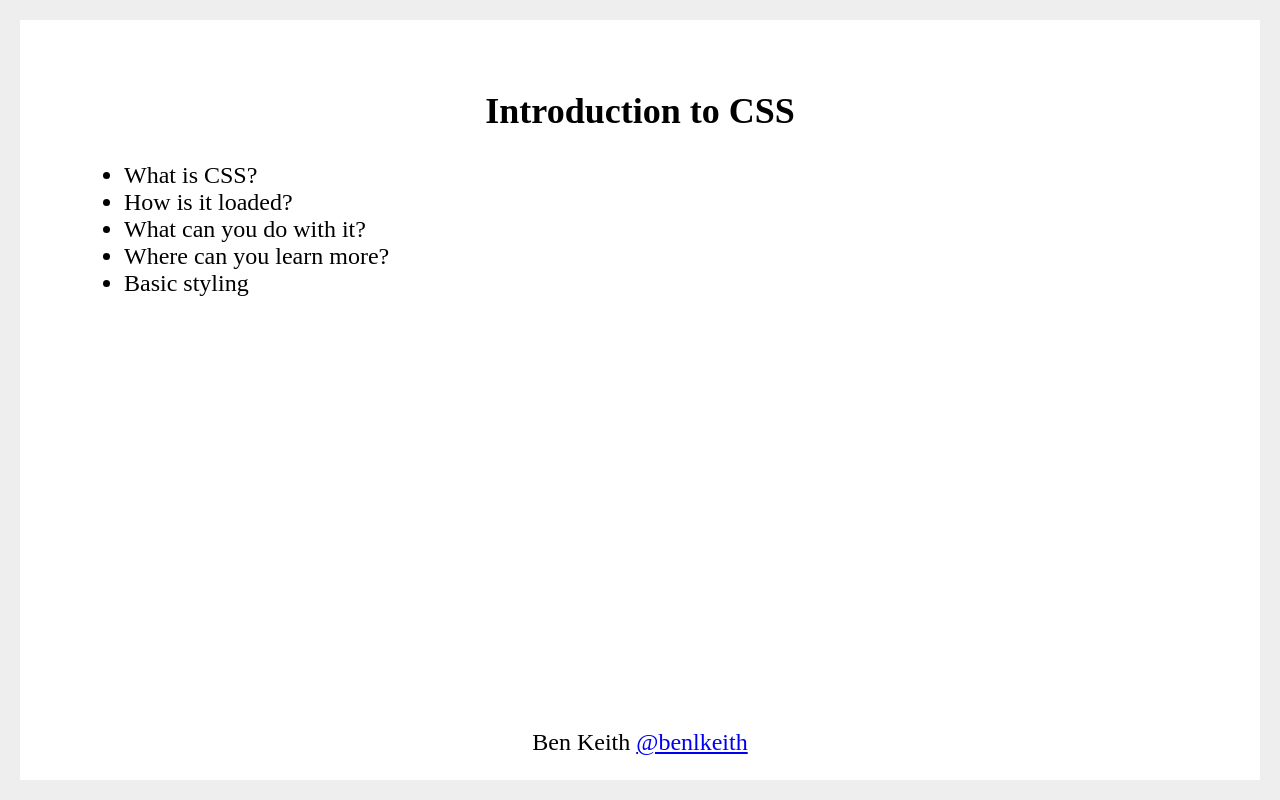
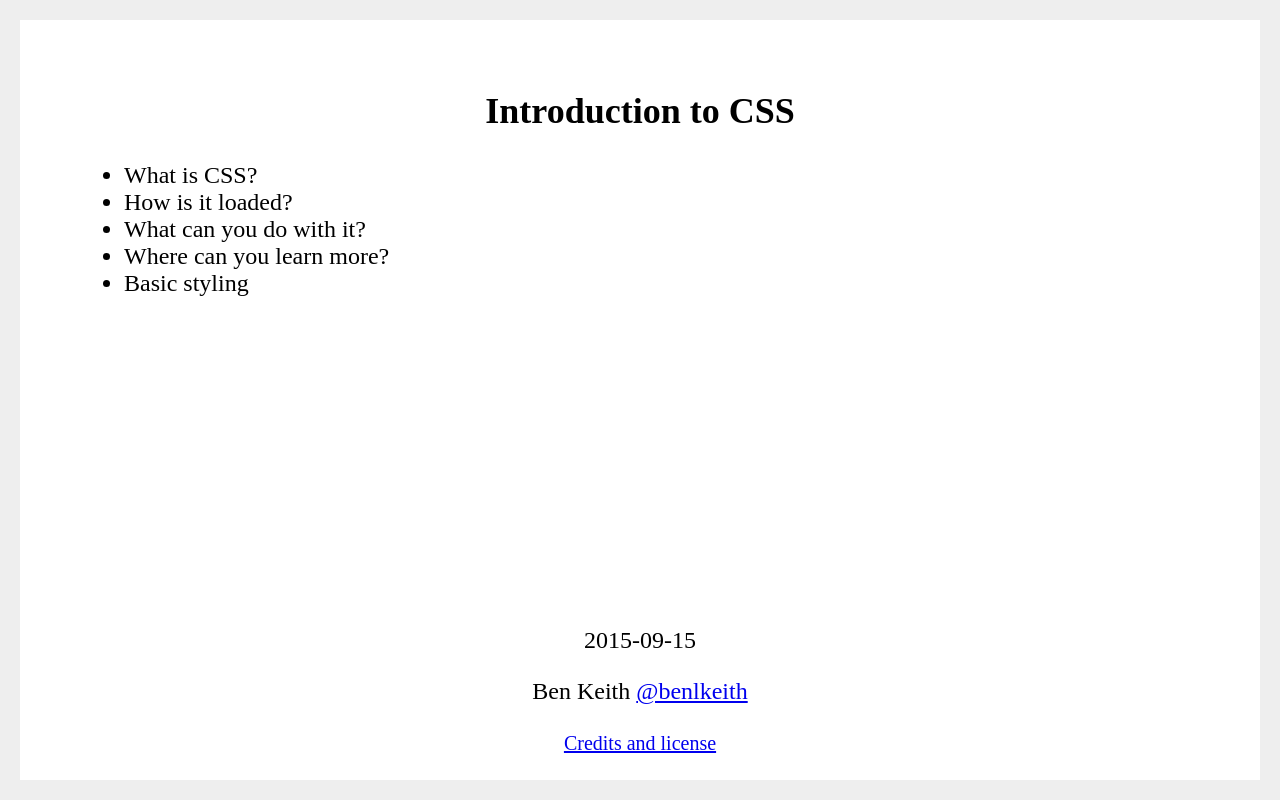
Before and after one commit to benlk/cwdg-talk, a website: page index.html in a window 1280 px wide. Shown: the top 800 px of the page. Drawn offline with Linux system fonts and the light colour scheme.

Commit message:
Date, credits, and another todo section :(

```diff
--- a/index.html
+++ b/index.html
@@ -17,7 +17,11 @@
 				<li>Where can you learn more?</li>
 				<li>Basic styling</li>
 			</ul>
-			<p class="credits">Ben Keith <a href="https://twitter.com/benlkeith">@benlkeith</a></p>
+			<footer class="credits">
+				<p>2015-09-15</p>
+				<p>Ben Keith <a href="https://twitter.com/benlkeith">@benlkeith</a></p>
+				<p><small><a href="https://github.com/benlk/cwdg-talk/blob/gh-pages/README.md">Credits and license</a></small></p>
+			</footer>
 		</section>
 		<section class="intro">
 			<h2>This deck does not cover:</h2>
@@ -247,6 +251,9 @@ color: pink;
 
 }</style>
 		</section>
+		<section todo>
+			<h1>The box model</h1>
+		</section>
 		<section class="borders">
 			<h1>Let's talk about borders</h1>
 			<div>
```
